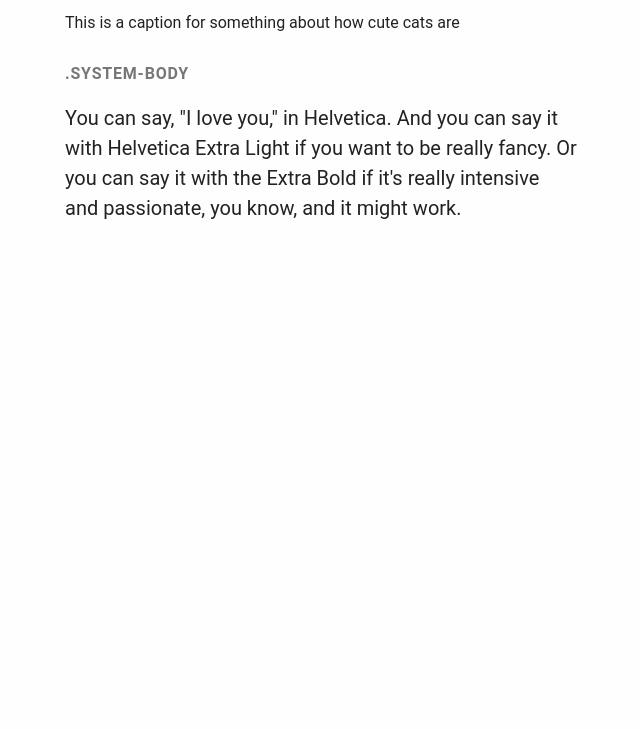
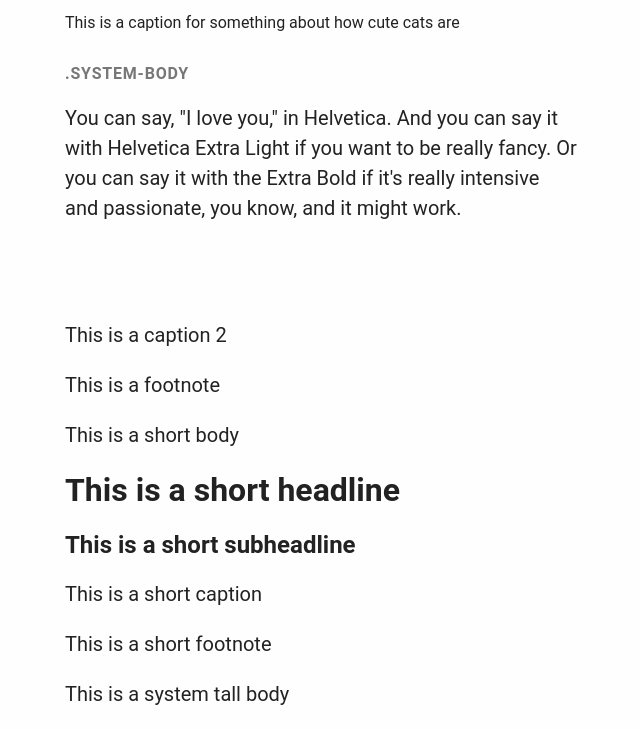
Before and after one commit to mrmrs/css-system-fonts, a website: page index.html in a window 1280 px wide. Shown: the part 778-1507 px from the top of the page, without its empty margins (319-959 px from the left). Before the commit the page ends 1021 px from the top, so only its background shows below. Drawn offline with Linux system fonts and the light colour scheme.

Commit message:
Add all font-family declarations that apple-system accounts for.

```diff
--- a/index.html
+++ b/index.html
@@ -38,5 +38,19 @@ header {
 	<caption class="system-caption">This is a caption for something about how cute cats are</caption>
         <h1 class="title">.system-body</h1>
 	<p class="system-body">You can say, "I love you," in Helvetica. And you can say it with Helvetica Extra Light if you want to be really fancy. Or you can say it with the Extra Bold if it's really intensive and passionate, you know, and it might work.</p>
+<br>
+<br>
+<br>
+<p class="system-caption2"> This is a caption 2</p>
+<p class="system-footnote" > This is a footnote</p>
+<p class="system-short-body"> This is a short body</p>
+<h1 class="system-short-headline"> This is a short headline</h1>
+<h2 class="system-short-subheadline"> This is a short subheadline</h2>
+<p class="system-short-caption"> This is a short caption</p>
+<p class="system-short-footnote"> This is a short footnote</p>
+<p class="system-tall-body"> This is a system tall body</p>
+
+
+
   </body>
 </html>
```
